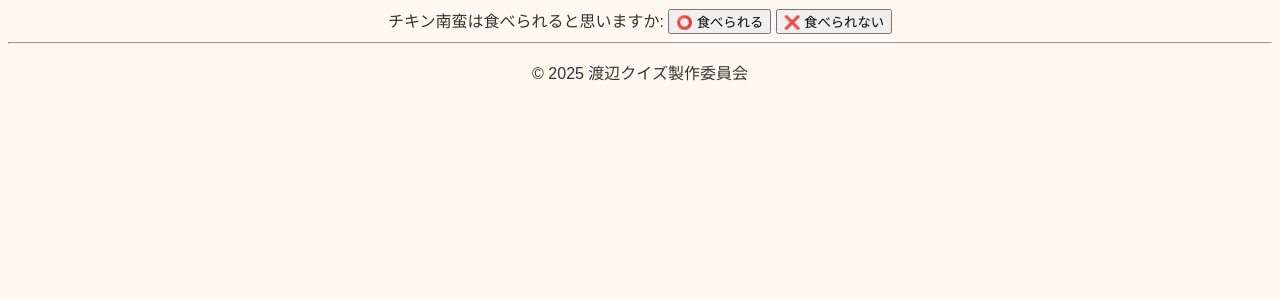
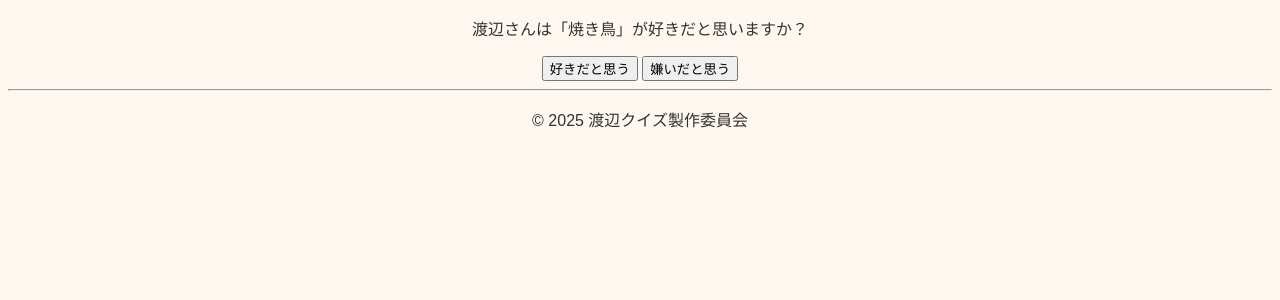
Before and after one commit to akanesi05/meat-or-not, a Django app: page /input/ in a window 1280 px wide. Shown: the part 91-391 px from the top of the page. Run offline with Django 4.2, Linux system fonts and the light colour scheme.

Commit message:
クイズ機能実装

```diff
--- a/judge/templates/judge/input.html
+++ b/judge/templates/judge/input.html
@@ -11,13 +11,16 @@
     {% block title %}問題ページ{% endblock %}
 
 {% block content %}
-    <form action="" method="post">
-        {% csrf_token %}
-        <label for="food_name"> {{ food }}は食べられると思いますか:</label>
-        <input type="hidden" name="food_name" value="{{ food }}">
-        <button type="submit" name="answer" value="yes">⭕️ 食べられる</button>
-        <button type="submit" name="answer" value="no">❌ 食べられない</button>
-    </form>
+
+    <p>渡辺さんは「{{ food }}」が好きだと思いますか？</p>
+
+<form method="post">
+    {% csrf_token %}
+    <input type="hidden" name="food_name" value="{{ food }}">
+
+    <button type="submit" name="answer" value="好き">好きだと思う</button>
+    <button type="submit" name="answer" value="嫌い">嫌いだと思う</button>
+</form>
 </body>
 </html>
 {% csrf_token %}
--- a/judge/views.py
+++ b/judge/views.py
@@ -2,10 +2,11 @@ from django.shortcuts import render
 from django.http import HttpResponse
 from .models import FoodItem
 import random
+
 def top_view(request):
     return render(request, "top.html")
 
-
+print('あ')
 # def input_view(request):
 #     if request.method == 'POST':
 #         food_name = request.POST.get('food_name')
@@ -13,36 +14,38 @@ def top_view(request):
 #         return render(request, 'judge/result.html', {'food_name': food_name, 'is_meat': is_meat})
 #     return render(request, 'judge/input.html')
 def input_view(request):
-    foods = {
-    "唐揚げ": False,
-    "牛丼": True,
-    "チキン南蛮": False,
-    "ハンバーグ": True,
-    "焼き鳥": False,
-    "豚カツ": True,
-}
+    like_foods = ["マヨネーズ", "マックのハンバーガー", "ソーセージ"]
+    dislike_foods = ["唐揚げ", "チキン南蛮", "焼き鳥","ハンバーグ", "牛丼", "豚カツ"]
+
+    all_foods = like_foods + dislike_foods
     if request.method == "POST":
         food_name = request.POST.get("food_name")
-        user_answer = request.POST.get("answer")
-        result = judge_watanabe(food_name, user_answer)
+        user_answer = request.POST.get("answer")  # "好き" or "嫌い"
+
+        # 正解を取得
+        print(food_name)
+        if food_name in like_foods:
+            correct_answer = "好き"
+
+        else:
+            correct_answer = "嫌い"
+        print(correct_answer)
+        # ユーザーが選んだ答えと正解を比較
+        correct = (user_answer == correct_answer)
+        print(user_answer)
+        print(correct)
         return render(request, "judge/result.html", {
             "food_name": food_name,
-            "correct": result
+            "correct": correct,
+            "correct_answer": correct_answer
         })
-    food = random.choice(list(foods.keys()))
+
+    # 出題する食べ物をランダムに選ぶ
+    food = random.choice(all_foods)
     return render(request, "judge/input.html", {"food": food})
-
 
 def judge_watanabe(food_name, user_answer):
     # 渡辺さんの食べ物データベース
-    foods = {
-        "唐揚げ": False,
-        "牛丼": True,
-        "チキン南蛮": False,
-        "ハンバーグ": True,
-        "焼き鳥": False,
-        "豚カツ": True,
-    }
 
     # 正解データを取得
     correct_answer = foods.get(food_name)
```
Also changed, not shown: judge/templates/judge/result.html (+8 -9 lines).
